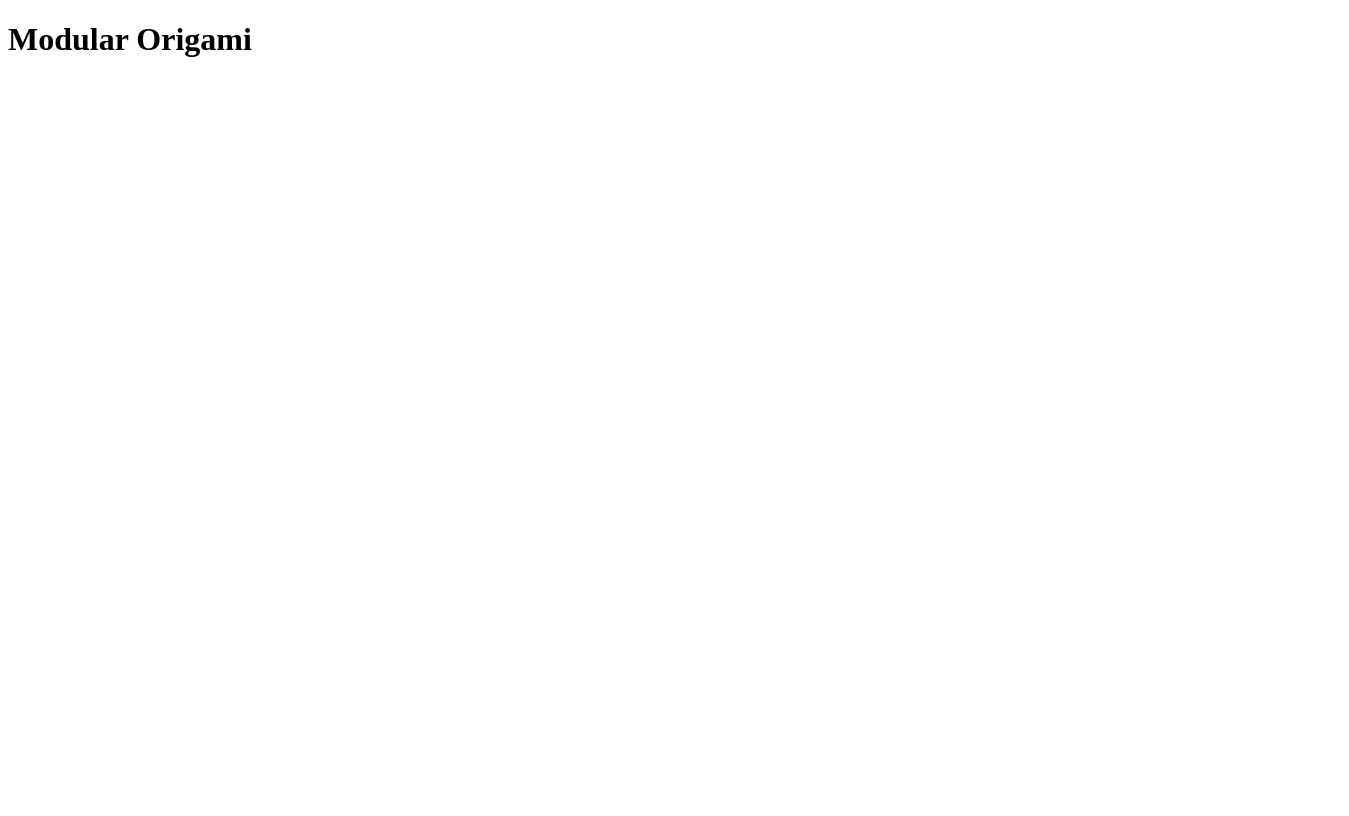
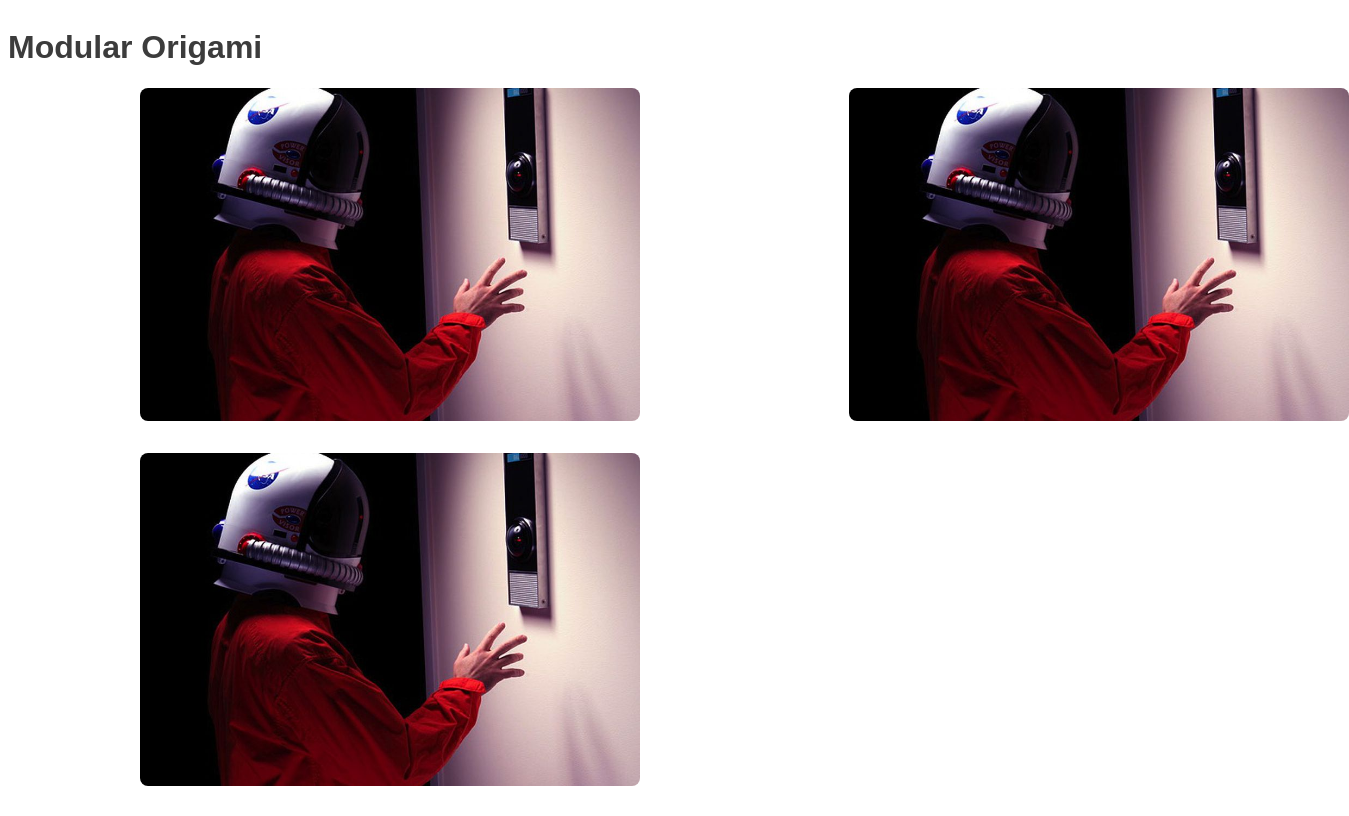
Before and after one commit to Ryanskicat/ryanskicat.github.io, a website: page origami.html in a window 1280 px wide. Shown: the whole page, 1349 px wide, since content can reach past the window. Drawn offline with Linux system fonts and the light colour scheme.

Commit message:
Add fancy image grid

```diff
--- a/css/main.css
+++ b/css/main.css
@@ -4,6 +4,10 @@ body {
   color: #3c3c3c;
   font-family: "avenir next", avenir, sans-serif;
   min-height: 100vh;
+}
+
+body.no-bg {
+  background-image: none;
 }
 
 body.loading {
@@ -86,3 +90,43 @@ body.loading > .bouncing-loader {
 .bouncing-loader > div:nth-child(3) {
   animation-delay: 0.4s;
 }
+
+.origami-grid {
+  display: grid;
+  grid-gap: 1rem;
+  align-content: space-between;
+  justify-content: space-around;
+  max-width: 1000px;
+  margin-left: auto;
+  margin-right: auto;
+}
+
+@media screen and (min-width: 48em) {
+    .origami-grid {
+      grid-gap: 2rem;
+      grid-template-columns: repeat(6, 1fr);
+    }
+}
+
+.origami-grid > img {
+  max-width: 36rem;
+  border-radius: 8px;
+}
+
+@media only screen and (min-width: 48em) {
+  .origami-grid > img:nth-child(1) {
+    grid-column: span 3;
+  }
+}
+
+@media only screen and (min-width: 48em) {
+  .origami-grid > img:nth-child(2) {
+    grid-column: span 3;
+  }
+}
+
+@media only screen and (min-width: 48em) {
+  .origami-grid > img:nth-child(n + 3) {
+    grid-column: span 2;
+  }
+}
--- a/origami.html
+++ b/origami.html
@@ -3,8 +3,14 @@
   <head>
     <meta charset="utf-8">
     <title></title>
+    <link rel="stylesheet" href="css/main.css" />
   </head>
-  <body>
+  <body class="no-bg">
     <h1>Modular Origami</h1>
+    <div class="origami-grid">
+      <img src="img/hal-nasa.jpg" />
+      <img src="img/hal-nasa.jpg" />
+      <img src="img/hal-nasa.jpg" />
+    </div>
   </body>
 </html>
```
Also changed, not shown: img/hal-nasa.jpg (added).
